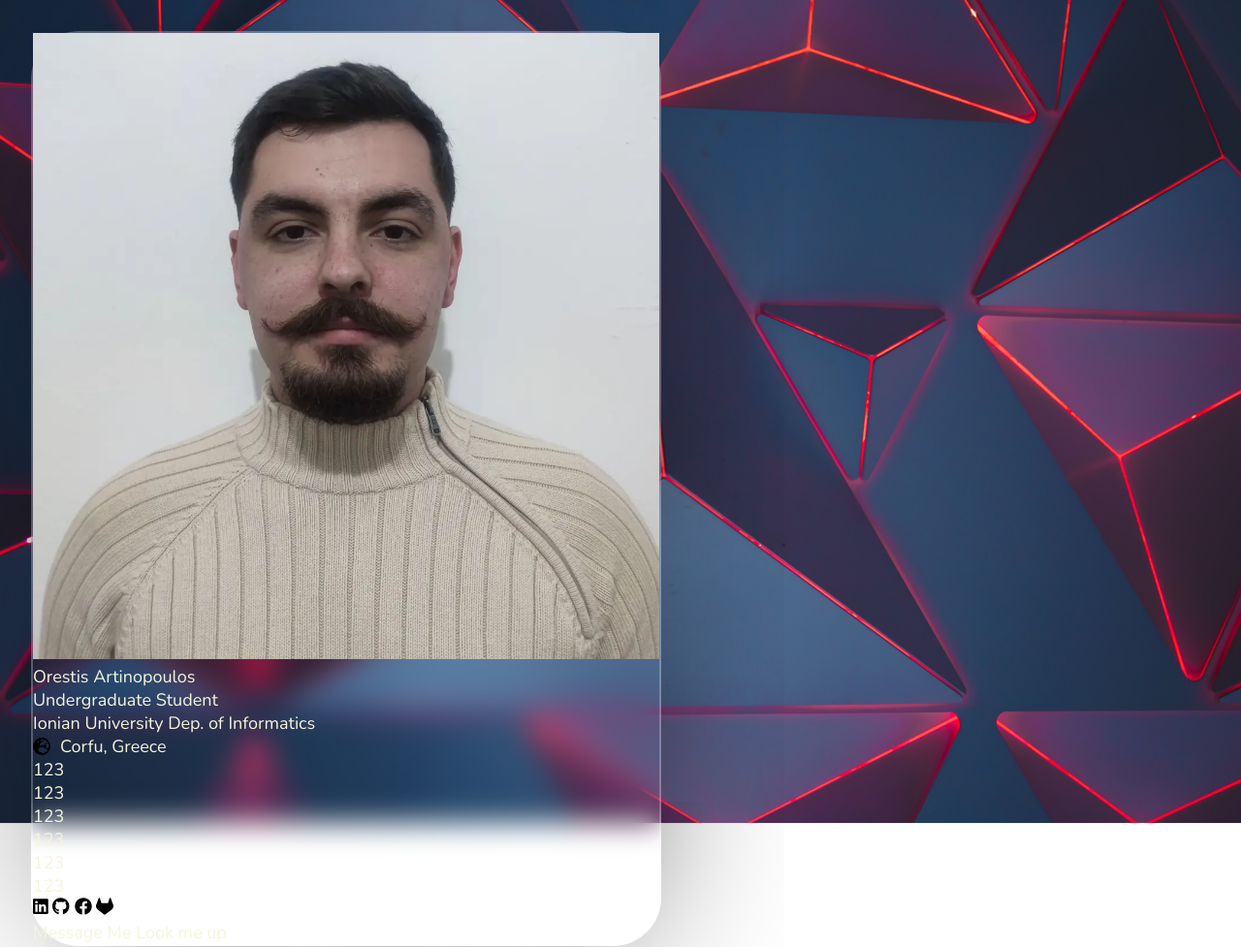
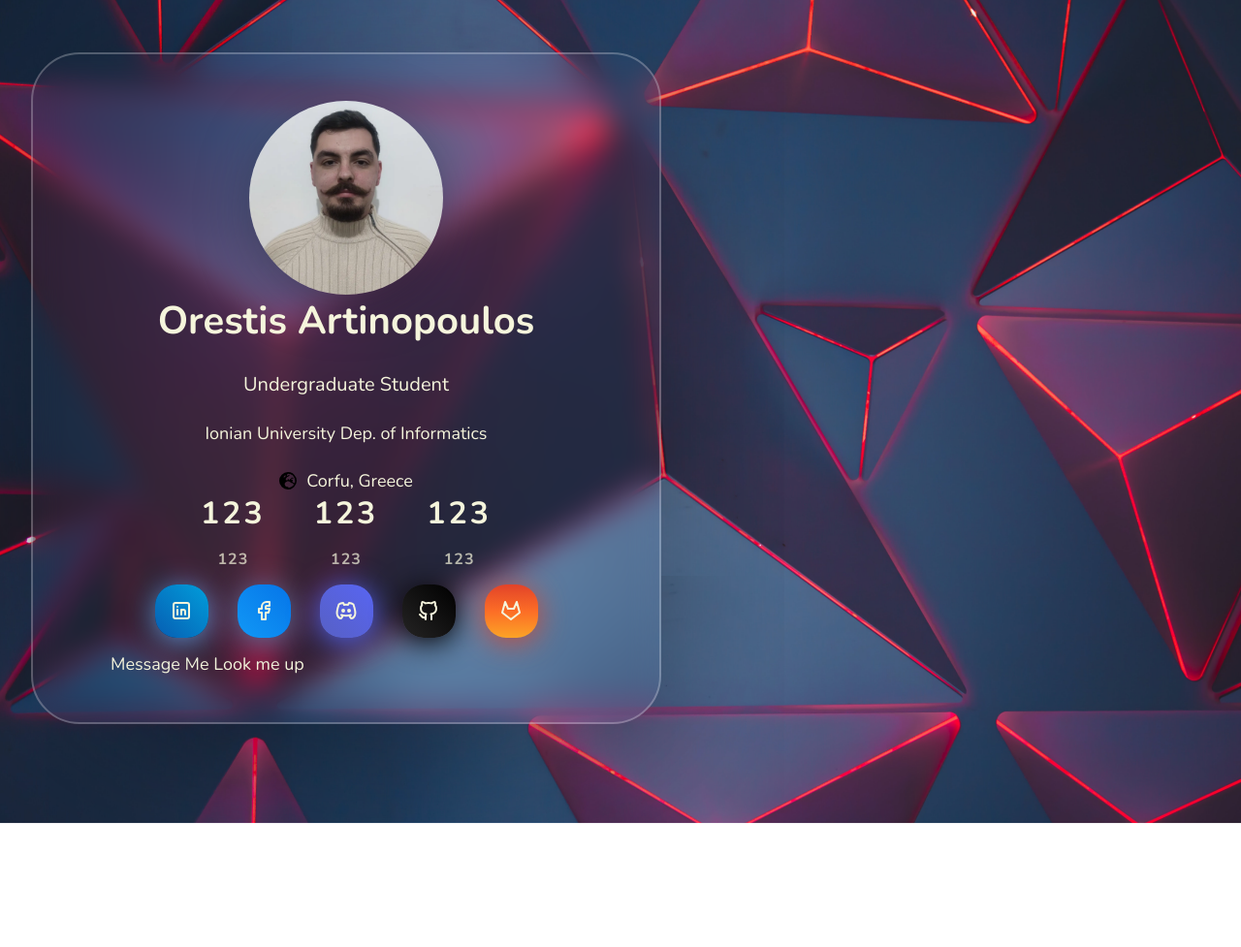
Before and after one commit to voltmaister/profile_card, a plain HTML site: page index.html in a window 1280 px wide. Shown: the top 977 px of the page at 97% size. After the commit the page ends 800 px from the top, so only its background shows below. Drawn offline with nearby package versions, Linux system fonts and the light colour scheme.

Commit message:
fixed alignment issues and added social

```diff
--- a/index.html
+++ b/index.html
@@ -19,7 +19,7 @@
       <h1>Orestis Artinopoulos</h1>
       <div>Undergraduate Student</div>
       <div>Ionian University Dep. of Informatics</div>
-      <div style="display: flex; align-items: center; gap: 10px">
+      <div style="display: flex; align-items: center; gap: 10px;justify-content: center;">
         <svg xmlns="http://www.w3.org/2000/svg" height="1em" viewBox="0 0 512 512">
           <path
             d="M266.3 48.3L232.5 73.6c-5.4 4-8.5 10.4-8.5 17.1v9.1c0 6.8 5.5 12.3 12.3 12.3c2.4 0 4.8-.7 6.8-2.1l41.8-27.9c2-1.3 4.4-2.1 6.8-2.1h1c6.2 0 11.3 5.1 11.3 11.3c0 3-1.2 5.9-3.3 8l-19.9 19.9c-5.8 5.8-12.9 10.2-20.7 12.8l-26.5 8.8c-5.8 1.9-9.6 7.3-9.6 13.4c0 3.7-1.5 7.3-4.1 10l-17.9 17.9c-6.4 6.4-9.9 15-9.9 24v4.3c0 16.4 13.6 29.7 29.9 29.7c11 0 21.2-6.2 26.1-16l4-8.1c2.4-4.8 7.4-7.9 12.8-7.9c4.5 0 8.7 2.1 11.4 5.7l16.3 21.7c2.1 2.9 5.5 4.5 9.1 4.5c8.4 0 13.9-8.9 10.1-16.4l-1.1-2.3c-3.5-7 0-15.5 7.5-18l21.2-7.1c7.6-2.5 12.7-9.6 12.7-17.6c0-10.3 8.3-18.6 18.6-18.6H400c8.8 0 16 7.2 16 16s-7.2 16-16 16H379.3c-7.2 0-14.2 2.9-19.3 8l-4.7 4.7c-2.1 2.1-3.3 5-3.3 8c0 6.2 5.1 11.3 11.3 11.3h11.3c6 0 11.8 2.4 16 6.6l6.5 6.5c1.8 1.8 2.8 4.3 2.8 6.8s-1 5-2.8 6.8l-7.5 7.5C386 262 384 266.9 384 272s2 10 5.7 13.7L408 304c10.2 10.2 24.1 16 38.6 16H454c6.5-20.2 10-41.7 10-64c0-111.4-87.6-202.4-197.7-207.7zm172 307.9c-3.7-2.6-8.2-4.1-13-4.1c-6 0-11.8-2.4-16-6.6L396 332c-7.7-7.7-18-12-28.9-12c-9.7 0-19.2-3.5-26.6-9.8L314 287.4c-11.6-9.9-26.4-15.4-41.7-15.4H251.4c-12.6 0-25 3.7-35.5 10.7L188.5 301c-17.8 11.9-28.5 31.9-28.5 53.3v3.2c0 17 6.7 33.3 18.7 45.3l16 16c8.5 8.5 20 13.3 32 13.3H248c13.3 0 24 10.7 24 24c0 2.5 .4 5 1.1 7.3c71.3-5.8 132.5-47.6 165.2-107.2zM0 256a256 256 0 1 1 512 0A256 256 0 1 1 0 256zM187.3 100.7c-6.2-6.2-16.4-6.2-22.6 0l-32 32c-6.2 6.2-6.2 16.4 0 22.6s16.4 6.2 22.6 0l32-32c6.2-6.2 6.2-16.4 0-22.6z" />
@@ -45,28 +45,41 @@
 
     <div class="profile-card__social">
       <a href="#" class="linkedin">
-        <svg xmlns="http://www.w3.org/2000/svg" height="1em" viewBox="0 0 448 512">
-          <path
-            d="M416 32H31.9C14.3 32 0 46.5 0 64.3v383.4C0 465.5 14.3 480 31.9 480H416c17.6 0 32-14.5 32-32.3V64.3c0-17.8-14.4-32.3-32-32.3zM135.4 416H69V202.2h66.5V416zm-33.2-243c-21.3 0-38.5-17.3-38.5-38.5S80.9 96 102.2 96c21.2 0 38.5 17.3 38.5 38.5 0 21.3-17.2 38.5-38.5 38.5zm282.1 243h-66.4V312c0-24.8-.5-56.7-34.5-56.7-34.6 0-39.9 27-39.9 54.9V416h-66.4V202.2h63.7v29.2h.9c8.9-16.8 30.6-34.5 62.9-34.5 67.2 0 79.7 44.3 79.7 101.9V416z" />
-        </svg>
+        <svg xmlns="http://www.w3.org/2000/svg" class="icon icon-tabler icon-tabler-brand-linkedin" width="24" height="24" viewBox="0 0 24 24" stroke-width="2" stroke="currentColor" fill="none" stroke-linecap="round" stroke-linejoin="round">
+          <path stroke="none" d="M0 0h24v24H0z" fill="none"></path>
+          <path d="M4 4m0 2a2 2 0 0 1 2 -2h12a2 2 0 0 1 2 2v12a2 2 0 0 1 -2 2h-12a2 2 0 0 1 -2 -2z"></path>
+          <path d="M8 11l0 5"></path>
+          <path d="M8 8l0 .01"></path>
+          <path d="M12 16l0 -5"></path>
+          <path d="M16 16v-3a2 2 0 0 0 -4 0"></path>
+       </svg>
+      </a>
+      <a href="#" class="facebook">
+        <svg xmlns="http://www.w3.org/2000/svg" class="icon icon-tabler icon-tabler-brand-facebook" width="24" height="24" viewBox="0 0 24 24" stroke-width="2" stroke="currentColor" fill="none" stroke-linecap="round" stroke-linejoin="round">
+          <path stroke="none" d="M0 0h24v24H0z" fill="none"></path>
+          <path d="M7 10v4h3v7h4v-7h3l1 -4h-4v-2a1 1 0 0 1 1 -1h3v-4h-3a5 5 0 0 0 -5 5v2h-3"></path>
+       </svg>
+      </a>
+      <a href="#" class="discord">
+        <svg xmlns="http://www.w3.org/2000/svg" class="icon icon-tabler icon-tabler-brand-discord" width="24" height="24" viewBox="0 0 24 24" stroke-width="2" stroke="currentColor" fill="none" stroke-linecap="round" stroke-linejoin="round">
+          <path stroke="none" d="M0 0h24v24H0z" fill="none"></path>
+          <path d="M8 12a1 1 0 1 0 2 0a1 1 0 0 0 -2 0"></path>
+          <path d="M14 12a1 1 0 1 0 2 0a1 1 0 0 0 -2 0"></path>
+          <path d="M15.5 17c0 1 1.5 3 2 3c1.5 0 2.833 -1.667 3.5 -3c.667 -1.667 .5 -5.833 -1.5 -11.5c-1.457 -1.015 -3 -1.34 -4.5 -1.5l-.972 1.923a11.913 11.913 0 0 0 -4.053 0l-.975 -1.923c-1.5 .16 -3.043 .485 -4.5 1.5c-2 5.667 -2.167 9.833 -1.5 11.5c.667 1.333 2 3 3.5 3c.5 0 2 -2 2 -3"></path>
+          <path d="M7 16.5c3.5 1 6.5 1 10 0"></path>
+       </svg>
       </a>
       <a href="#" class="github">
-        <svg xmlns="http://www.w3.org/2000/svg" height="1em" viewBox="0 0 496 512">
-          <path
-            d="M165.9 397.4c0 2-2.3 3.6-5.2 3.6-3.3.3-5.6-1.3-5.6-3.6 0-2 2.3-3.6 5.2-3.6 3-.3 5.6 1.3 5.6 3.6zm-31.1-4.5c-.7 2 1.3 4.3 4.3 4.9 2.6 1 5.6 0 6.2-2s-1.3-4.3-4.3-5.2c-2.6-.7-5.5.3-6.2 2.3zm44.2-1.7c-2.9.7-4.9 2.6-4.6 4.9.3 2 2.9 3.3 5.9 2.6 2.9-.7 4.9-2.6 4.6-4.6-.3-1.9-3-3.2-5.9-2.9zM244.8 8C106.1 8 0 113.3 0 252c0 110.9 69.8 205.8 169.5 239.2 12.8 2.3 17.3-5.6 17.3-12.1 0-6.2-.3-40.4-.3-61.4 0 0-70 15-84.7-29.8 0 0-11.4-29.1-27.8-36.6 0 0-22.9-15.7 1.6-15.4 0 0 24.9 2 38.6 25.8 21.9 38.6 58.6 27.5 72.9 20.9 2.3-16 8.8-27.1 16-33.7-55.9-6.2-112.3-14.3-112.3-110.5 0-27.5 7.6-41.3 23.6-58.9-2.6-6.5-11.1-33.3 2.6-67.9 20.9-6.5 69 27 69 27 20-5.6 41.5-8.5 62.8-8.5s42.8 2.9 62.8 8.5c0 0 48.1-33.6 69-27 13.7 34.7 5.2 61.4 2.6 67.9 16 17.7 25.8 31.5 25.8 58.9 0 96.5-58.9 104.2-114.8 110.5 9.2 7.9 17 22.9 17 46.4 0 33.7-.3 75.4-.3 83.6 0 6.5 4.6 14.4 17.3 12.1C428.2 457.8 496 362.9 496 252 496 113.3 383.5 8 244.8 8zM97.2 352.9c-1.3 1-1 3.3.7 5.2 1.6 1.6 3.9 2.3 5.2 1 1.3-1 1-3.3-.7-5.2-1.6-1.6-3.9-2.3-5.2-1zm-10.8-8.1c-.7 1.3.3 2.9 2.3 3.9 1.6 1 3.6.7 4.3-.7.7-1.3-.3-2.9-2.3-3.9-2-.6-3.6-.3-4.3.7zm32.4 35.6c-1.6 1.3-1 4.3 1.3 6.2 2.3 2.3 5.2 2.6 6.5 1 1.3-1.3.7-4.3-1.3-6.2-2.2-2.3-5.2-2.6-6.5-1zm-11.4-14.7c-1.6 1-1.6 3.6 0 5.9 1.6 2.3 4.3 3.3 5.6 2.3 1.6-1.3 1.6-3.9 0-6.2-1.4-2.3-4-3.3-5.6-2z" />
-        </svg>
-      </a>
-      <a href="#" class="facebook">
-        <svg xmlns="http://www.w3.org/2000/svg" height="1em" viewBox="0 0 512 512">
-          <path
-            d="M504 256C504 119 393 8 256 8S8 119 8 256c0 123.78 90.69 226.38 209.25 245V327.69h-63V256h63v-54.64c0-62.15 37-96.48 93.67-96.48 27.14 0 55.52 4.84 55.52 4.84v61h-31.28c-30.8 0-40.41 19.12-40.41 38.73V256h68.78l-11 71.69h-57.78V501C413.31 482.38 504 379.78 504 256z" />
-        </svg>
+        <svg xmlns="http://www.w3.org/2000/svg" class="icon icon-tabler icon-tabler-brand-github" width="24" height="24" viewBox="0 0 24 24" stroke-width="2" stroke="currentColor" fill="none" stroke-linecap="round" stroke-linejoin="round">
+          <path stroke="none" d="M0 0h24v24H0z" fill="none"></path>
+          <path d="M9 19c-4.3 1.4 -4.3 -2.5 -6 -3m12 5v-3.5c0 -1 .1 -1.4 -.5 -2c2.8 -.3 5.5 -1.4 5.5 -6a4.6 4.6 0 0 0 -1.3 -3.2a4.2 4.2 0 0 0 -.1 -3.2s-1.1 -.3 -3.5 1.3a12.3 12.3 0 0 0 -6.2 0c-2.4 -1.6 -3.5 -1.3 -3.5 -1.3a4.2 4.2 0 0 0 -.1 3.2a4.6 4.6 0 0 0 -1.3 3.2c0 4.6 2.7 5.7 5.5 6c-.6 .6 -.6 1.2 -.5 2v3.5"></path>
+       </svg>
       </a>
       <a href="#" class="gitlab">
-        <svg xmlns="http://www.w3.org/2000/svg" height="1em" viewBox="0 0 512 512">
-          <path
-            d="M503.5 204.6L502.8 202.8L433.1 21.02C431.7 17.45 429.2 14.43 425.9 12.38C423.5 10.83 420.8 9.865 417.9 9.57C415 9.275 412.2 9.653 409.5 10.68C406.8 11.7 404.4 13.34 402.4 15.46C400.5 17.58 399.1 20.13 398.3 22.9L351.3 166.9H160.8L113.7 22.9C112.9 20.13 111.5 17.59 109.6 15.47C107.6 13.35 105.2 11.72 102.5 10.7C99.86 9.675 96.98 9.295 94.12 9.587C91.26 9.878 88.51 10.83 86.08 12.38C82.84 14.43 80.33 17.45 78.92 21.02L9.267 202.8L8.543 204.6C-1.484 230.8-2.72 259.6 5.023 286.6C12.77 313.5 29.07 337.3 51.47 354.2L51.74 354.4L52.33 354.8L158.3 434.3L210.9 474L242.9 498.2C246.6 500.1 251.2 502.5 255.9 502.5C260.6 502.5 265.2 500.1 268.9 498.2L300.9 474L353.5 434.3L460.2 354.4L460.5 354.1C482.9 337.2 499.2 313.5 506.1 286.6C514.7 259.6 513.5 230.8 503.5 204.6z" />
-        </svg>
+        <svg xmlns="http://www.w3.org/2000/svg" class="icon icon-tabler icon-tabler-brand-gitlab" width="24" height="24" viewBox="0 0 24 24" stroke-width="2" stroke="currentColor" fill="none" stroke-linecap="round" stroke-linejoin="round">
+          <path stroke="none" d="M0 0h24v24H0z" fill="none"></path>
+          <path d="M21 14l-9 7l-9 -7l3 -11l3 7h6l3 -7z"></path>
+       </svg>
       </a>
     </div>
 
--- a/reset.css
+++ b/reset.css
@@ -2,12 +2,6 @@
     The new CSS reset - version 1.9 (last updated 19.6.2023)
     GitHub page: https://github.com/elad2412/the-new-css-reset
 ***/
-
-/*
-    Remove all the styles of the "User-Agent-Stylesheet", except for the 'display' property
-    - The "symbol *" part is to solve Firefox SVG sprite bug
-    - The "html" element is excluded, otherwise a bug in Chrome breaks the CSS hyphens property (https://github.com/elad2412/the-new-css-reset/issues/36)
- */
 *:where(
     :not(html, iframe, canvas, img, svg, video, audio):not(svg *, symbol *)
   ) {
@@ -50,6 +44,7 @@ table {
 input,
 textarea {
   -webkit-user-select: auto;
+  user-select: auto;
 }
 
 /* revert the 'white-space' property for textarea elements on Safari */
@@ -105,7 +100,9 @@ meter {
   -webkit-user-modify: read-write;
   overflow-wrap: break-word;
   -webkit-line-break: after-white-space;
+  line-break: after-white-space;
   -webkit-user-select: auto;
+  user-select: auto;
 }
 
 /* apply back the draggable feature - exist only in Chromium and Safari */
--- a/style.scss
+++ b/style.scss
@@ -36,6 +36,125 @@ body {
     position: relative;
     backdrop-filter: blur(15px);
     border: 2px solid #ffffff40;
+    padding: 3rem 5rem;
     flex-direction: column;
     gap: 40px;
+
+
+    @media screen and (max-width: 768px) {
+        width: auto;
+    }
+
+    &__img img{
+        margin: auto;
+        width: 200px;
+        height: 200px;
+        border-radius: 50%;
+        object-fit: cover;
+        display: block;
+        box-shadow: 0 10px 60px -10px rgba(13, 28, 39, .5);
+    }
+
+    &__desc {
+        text-align: center;
+        display: flex;
+        flex-direction: column;
+        gap: 25px;
+
+        h1{
+            font-size: 2.5rem;
+            font-weight: bold;
+
+            & + div{
+                font-size: 20px;
+            }
+        }
+    }
+
+    &__info{
+        display: flex;
+        justify-content: center;
+        gap: 50px;
+
+        @media screen and (max-width: 576px) {
+            gap: 30px;
+        }
+
+        & > div {
+            text-transform: uppercase;
+            font-weight: bold;
+            letter-spacing: 1px;
+            text-align: center;
+
+            & > *:first-child {
+                font-weight: bold;
+                letter-spacing: 3px;
+                font-size: 2rem;
+                margin-bottom: 15px;
+            }
+            & > *:last-child {
+                font-size: 16px;
+                opacity: .7;
+            }
+        }
+    }
+
+    &__social {
+        display: flex;
+        justify-content: center;
+        align-items: center;
+        flex-wrap: wrap;
+
+        a{
+            display: inline-flex;
+            width: 55px;
+            height: 55px;
+            margin: 15px;
+            border-radius: 40%;
+            align-items: center;
+            justify-content: center;
+            color: beige;
+            position: relative;
+            flex-shrink: 0;
+            transition: all .2s;
+
+            @media screen and (max-width: 768px){
+                width: 50px;
+                height: 50px;
+                margin: 10px;
+            }
+
+            @media screen and (min-width: 768px) {
+                &:hover{
+                    transform: scale(1.3);
+                }
+            }
+
+            &.facebook{
+                background: linear-gradient(45deg, rgb(17, 152, 246), rgb(6, 117, 232));
+                box-shadow: 0 4px 30px rgba(88, 126, 177, 0.817);
+            }
+
+            &.linkedin{
+                background: linear-gradient(45deg, rgb(7, 93, 178), rgb(1, 158, 219));
+                box-shadow: 0 4px 30px rgba(102, 155, 225, 0.886);
+            }
+
+            &.gitlab{
+                background: linear-gradient(360deg, rgb(252, 163, 38), rgb(252, 109, 38), rgb(226, 67, 41));
+                box-shadow: 0 4px 30px rgba(226, 66, 41, 0.827);
+            }
+
+            &.discord{
+                background: linear-gradient(45deg, rgb(87, 96, 196), rgb(88, 101, 242) );
+                box-shadow: 0 4px 30px rgb(88, 101, 242);
+            }
+
+            &.github{
+                background: linear-gradient(45deg, rgb(37, 36, 36), rgb(0, 0, 0) );
+                box-shadow: 0 4px 30px rgb(0, 0, 0);
+            }
+
+        }
+    }
 }
```
Also changed, not shown: style.css, 1 other file.
